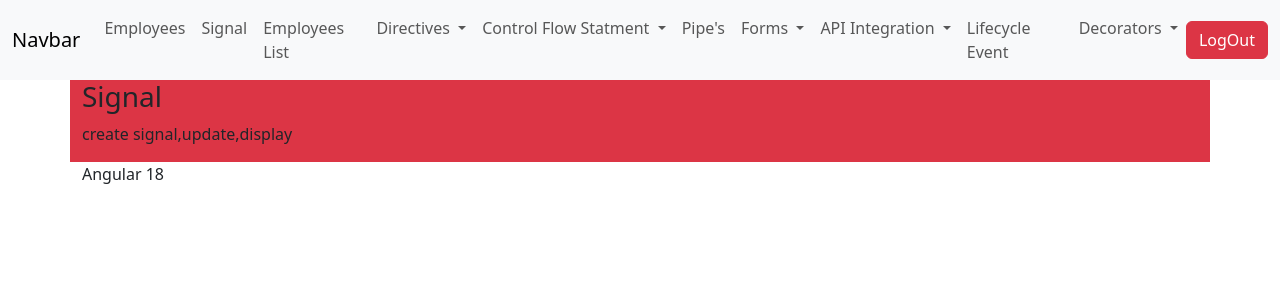
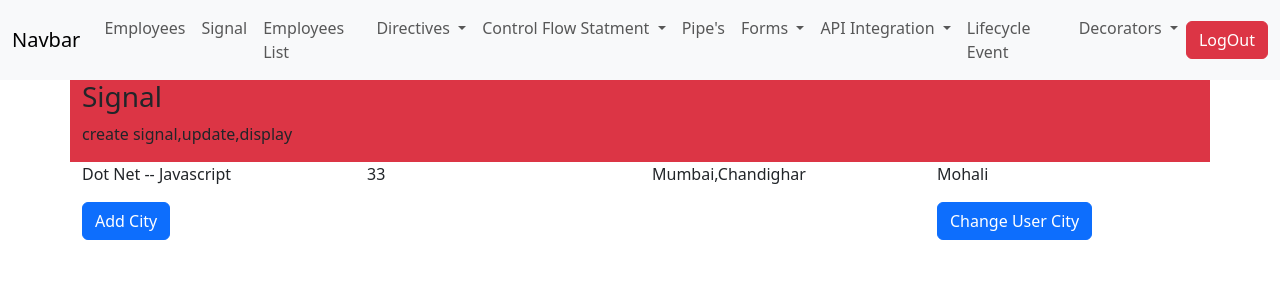
Before and after one commit to 786puneet/angular_tutorials, an Angular app in the folder Demo_Application/: page /signal in a window 1280 px wide. Shown: the top 300 px of the page. Built offline with nearby package versions, Linux system fonts and the light colour scheme; sample sign-in values are in the browser's storage.

Commit message:
Signal completed

```diff
--- a/Demo_Application/src/app/Components/signal/signal.component.html
+++ b/Demo_Application/src/app/Components/signal/signal.component.html
@@ -5,6 +5,28 @@
 
 <div class="row">
     <div class="col-3">
-        <p> {{firstName()}} </p>
+        <p> {{firstName()}} -- {{newVar}} </p>
+    </div>
+    <div class="col-3">
+        <p> {{rollNumber()}} </p>
+    </div>
+    <div class="col-3">
+        <p> {{cityName()}} </p>
+    </div>
+    <div class="col-3">
+        <p> {{userData().city}} </p>
     </div>
 </div>
+
+<div class="row">
+    <div class="col 3">
+        <button class="btn btn-primary" (click)="addCity()">
+         Add City
+        </button>
+    </div>
+    <div class="col-3">
+        <button (click)="changeUserCity()" class="btn btn-primary">
+            Change User City
+        </button>
+    </div>
+</div>
--- a/Demo_Application/src/app/Components/signal/signal.component.ts
+++ b/Demo_Application/src/app/Components/signal/signal.component.ts
@@ -1,12 +1,37 @@
-import { Component, signal } from '@angular/core';
+import { ChangeDetectionStrategy, Component, signal } from '@angular/core';
 import { single } from 'rxjs';
 
 @Component({
   selector: 'app-signal',
   imports: [],
   templateUrl: './signal.component.html',
-  styleUrl: './signal.component.css'
+  styleUrl: './signal.component.css',
+  changeDetection: ChangeDetectionStrategy.OnPush
 })
 export class SignalComponent {
  firstName = signal('Angular 18');
+ rollNumber = signal<number>(33);
+ newVar:string='HTML';
+ cityName = signal(['Mumbai','Chandighar']);
+ userData = signal(
+  {
+    name:'puneet',
+    city:'Mohali'
+  }
+ )
+ constructor()
+ {
+  setTimeout(() => {
+    this.firstName.set('Dot Net');
+    this.newVar = 'Javascript';
+  }, 5000);
+ }
+
+ addCity(){
+  this.cityName.set([...this.cityName(), "Mohali"])
+ }
+
+ changeUserCity(){
+ this.userData.set({...this.userData(), city:'CHD.'})
+ }
 }
```
